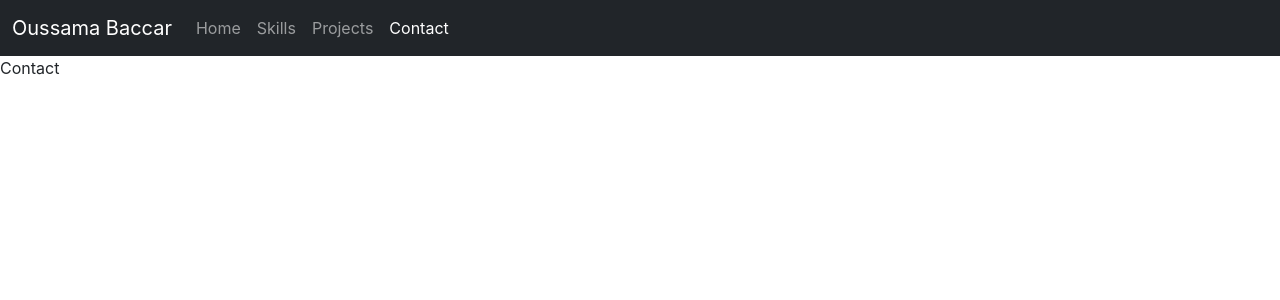
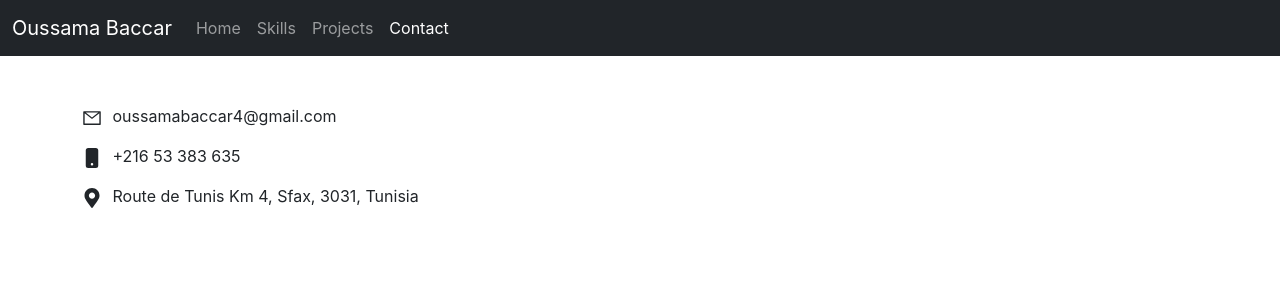
Before and after one commit to Oussama-15/portfolio, a React (Create React App) app: page /contact in a window 1280 px wide. Shown: the top 300 px of the page. Built offline with nearby package versions, Linux system fonts and the light colour scheme.

Commit message:
Install react-icons and set up the contact page

```diff
--- a/package.json
+++ b/package.json
@@ -9,6 +9,7 @@
     "bootstrap": "^5.2.0",
     "react": "^18.2.0",
     "react-dom": "^18.2.0",
+    "react-icons": "^4.4.0",
     "react-router-dom": "^5.3.3",
     "react-scripts": "5.0.1",
     "web-vitals": "^2.1.4"
--- a/src/components/Navbar.js
+++ b/src/components/Navbar.js
@@ -14,13 +14,13 @@
                             <NavLink exact className="nav-link" to="/">Home</NavLink>
                         </li>
                         <li className="nav-item">
-                            <NavLink className="nav-link" to="/Skills">Skills</NavLink>
+                            <NavLink className="nav-link" to="/skills">Skills</NavLink>
                         </li>
                         <li className="nav-item">
-                            <NavLink className="nav-link" to="/Projects">Projects</NavLink>
+                            <NavLink className="nav-link" to="/projects">Projects</NavLink>
                         </li>
                         <li className="nav-item">
-                            <NavLink className="nav-link" to="/Contact">Contact</NavLink>
+                            <NavLink className="nav-link" to="/contact">Contact</NavLink>
                         </li>
                     </ul>
                 </div>
--- a/src/pages/Contact.js
+++ b/src/pages/Contact.js
@@ -1,8 +1,37 @@
 import React from 'react'
+import { AiOutlineMail } from 'react-icons/ai';
+import { BsFillPhoneFill } from 'react-icons/bs';
+import { FaMapMarkerAlt } from 'react-icons/fa';
+
+
+
+const contactInformations = {
+  email: 'oussamabaccar4@gmail.com',
+  phone: '+216 53 383 635',
+  address: {
+    street: 'Route de Tunis Km 4',
+    city: 'Sfax',
+    postalCode: '3031',
+    country: 'Tunisia'
+  }
+}
 
 function Contact() {
   return (
-    <div>Contact</div>
+    <div className='container mt-5'>
+      <div>
+        <AiOutlineMail size={20} />
+        <span style={{marginLeft: 6}}> {contactInformations.email}</span>
+      </div>
+      <div className='mt-3'>
+        <BsFillPhoneFill size={20} />
+        <span style={{marginLeft: 6}}> {contactInformations.phone}</span>
+      </div>
+      <div className='mt-3'>
+        <FaMapMarkerAlt size={20} />
+        <span style={{marginLeft: 6}}> {contactInformations.address.street}, {contactInformations.address.city}, {contactInformations.address.postalCode}, {contactInformations.address.country} </span>
+      </div>
+    </div>
   )
 }
 
```
Also changed, not shown: 1 other file (tests, documents, lock files or other folders).
